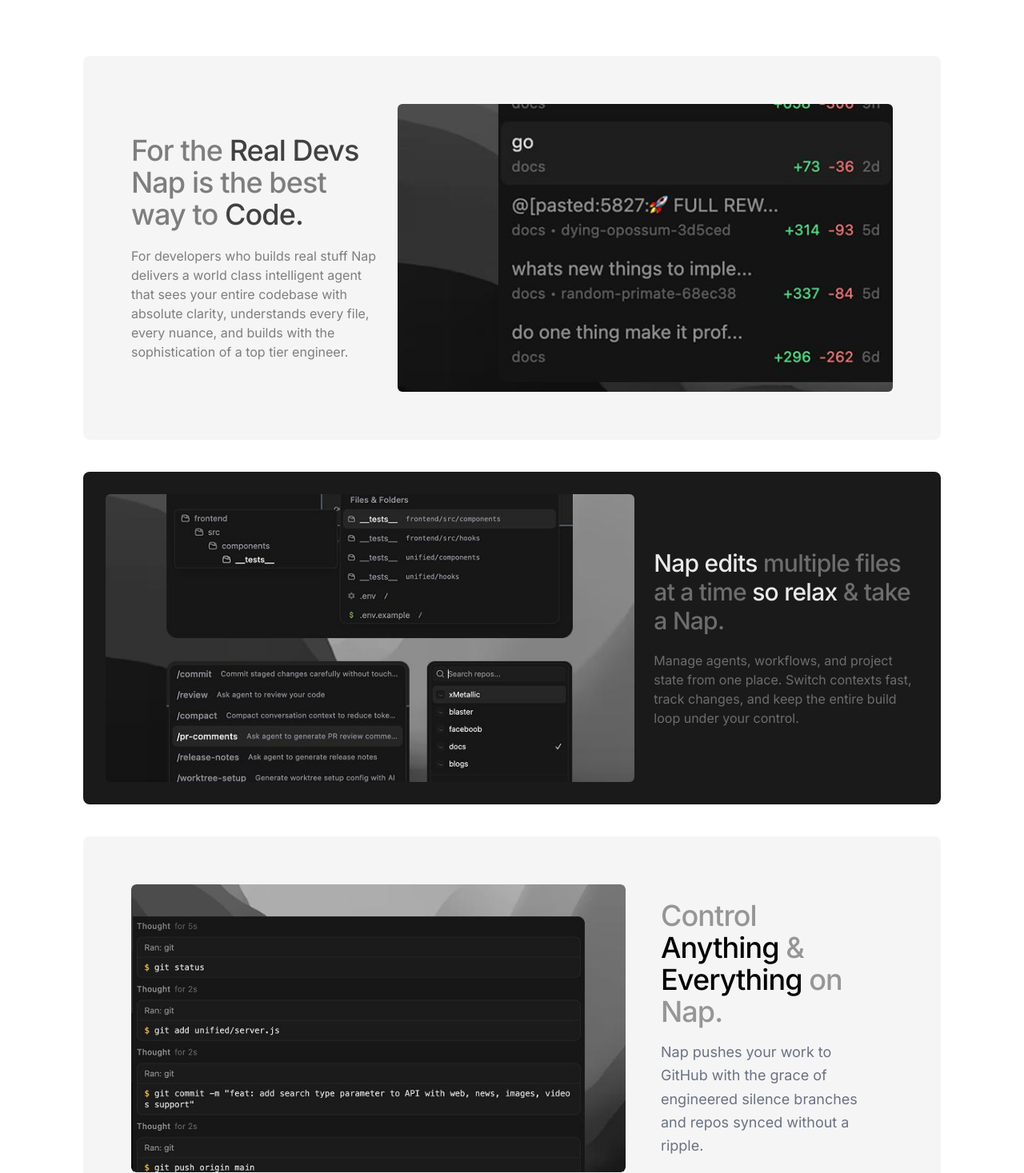
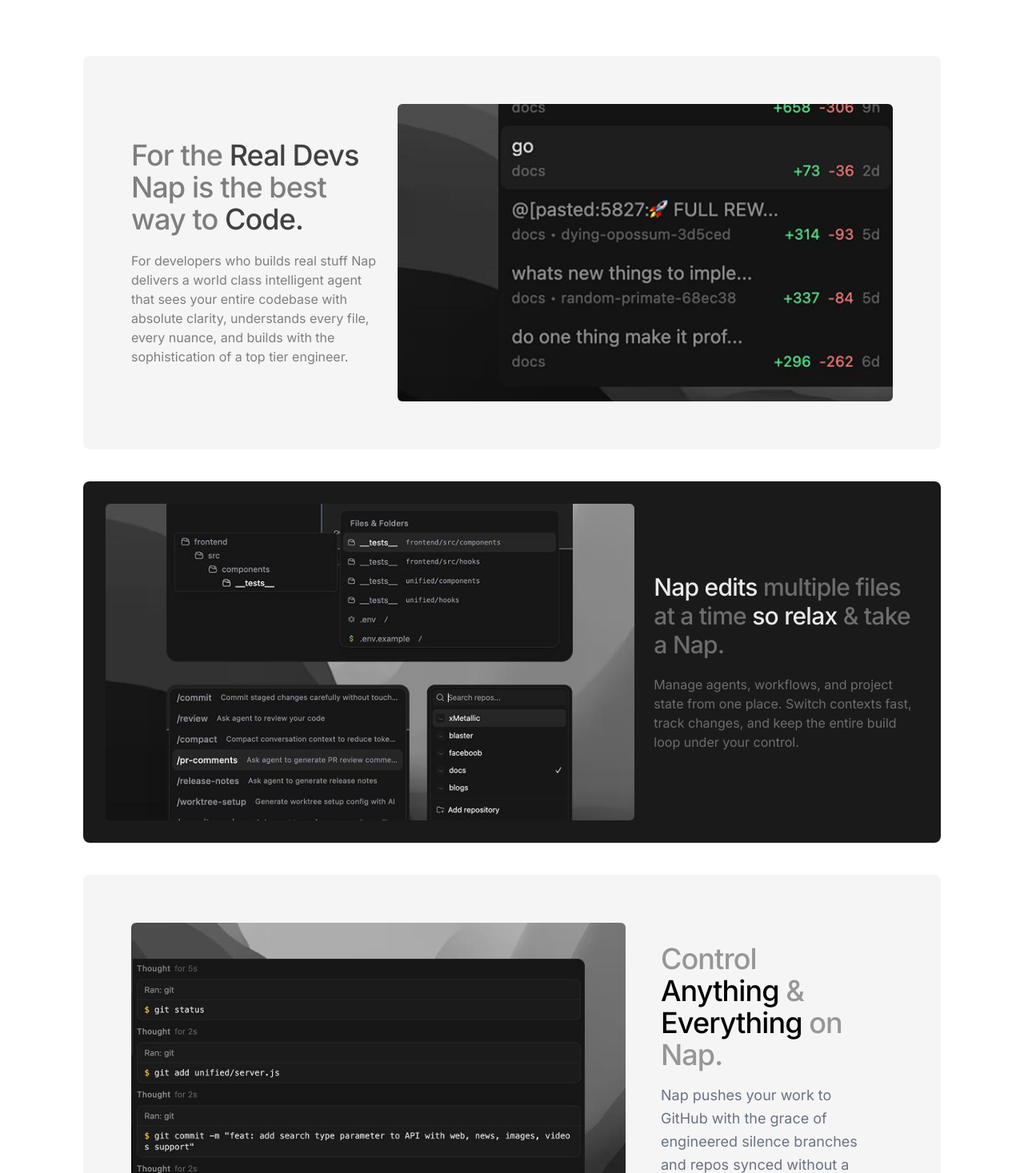
Before and after one commit to farzeenilyaszargar/nap-ide, a Next.js app: page / in a window 1280 px wide. Shown: the part 1063-2530 px from the top of the page at 80% size. Built offline with nearby package versions, Linux system fonts and the light colour scheme.

Commit message:
Set feature images to 5:3 aspect

```diff
--- a/components/features.tsx
+++ b/components/features.tsx
@@ -11,35 +11,39 @@ export default function Features() {
                             <h3 className="text-2xl sm:text-4xl font-medium tracking-tight text-[#7E7E7E]">For the <span className="text-[#414141]">Real Devs</span>  <br></br>Nap is the best way to <span className="text-[#414141]">Code.</span></h3>
                             <p className="text-xs sm:text-base text-[#7E7E7E]">For developers who builds real stuff Nap delivers a world class intelligent agent that sees your entire codebase with absolute clarity, understands every file, every nuance, and builds with the sophistication of a top tier engineer.</p>
                         </div>
+                        <div className="relative w-full overflow-hidden rounded-md sm:rounded-md md:w-2/3" style={{ aspectRatio: "5 / 3" }}>
                             <Image
                                 src="/parallel.jpeg"
-                            width={2000}
-                            height={2000}
                                 alt="img"
-                            className="h-64 w-full max-w-none rounded-md object-cover object-left sm:h-[420px] sm:rounded-md md:h-[360px] md:w-2/3"
+                                fill
+                                sizes="(min-width: 768px) 66vw, 100vw"
+                                className="object-cover object-left"
                             />
                         </div>
+                    </div>
                     <div className="flex flex-col gap-6 bg-[#1A1A1A] rounded-sm sm:rounded-lg p-6 sm:p-7 text-left overflow-hidden md:flex-row md:items-center">
+                        <div className="relative w-full overflow-hidden rounded-md sm:rounded-md md:w-2/3" style={{ aspectRatio: "5 / 3" }}>
                             <Image
                                 src="/files.jpeg"
-                            width={2000}
-                            height={2000}
                                 alt="img"
-                            className="h-64 w-full max-w-none rounded-md object-cover object-left sm:h-[420px] sm:rounded-md md:h-[360px] md:w-2/3"
+                                fill
+                                sizes="(min-width: 768px) 66vw, 100vw"
+                                className="object-cover object-left"
                             />
+                        </div>
                         <div className="flex flex-col gap-5 md:w-1/3">
                             <h3 className="text-2xl sm:text-3xl font-medium tracking-tight text-[#EAEAEA]">Nap edits <span className="text-[#6D6D6D]">multiple files at a time</span>  so relax <span className="text-[#6D6D6D]">&amp; take a Nap.</span></h3>
                             <p className="text-xs sm:text-base text-[#6D6D6D]">Manage agents, workflows, and project state from one place. Switch contexts fast, track changes, and keep the entire build loop under your control.</p>
                         </div>
                     </div>
                     <div className="flex flex-col gap-6 bg-[#F5F5F5] rounded-sm sm:rounded-lg p-6 sm:p-15 text-left overflow-hidden md:flex-row md:items-center">
-                        <div className="overflow-hidden rounded-md sm:rounded-md md:w-2/3">
+                        <div className="relative w-full overflow-hidden rounded-md sm:rounded-md md:w-2/3" style={{ aspectRatio: "5 / 3" }}>
                             <Image
                                 src="/git.jpeg"
                                 alt="Built for Performance"
-                                className="h-64 w-full max-w-none object-cover object-left sm:h-[420px] sm:rounded-md md:h-[360px]"
-                                width={800}
-                                height={600}
+                                fill
+                                sizes="(min-width: 768px) 66vw, 100vw"
+                                className="object-cover object-left"
                             />
                         </div>
                         <div className="w-full px-5 md:w-1/3">
```
Lines whose indentation alone changed are shown as unchanged.
